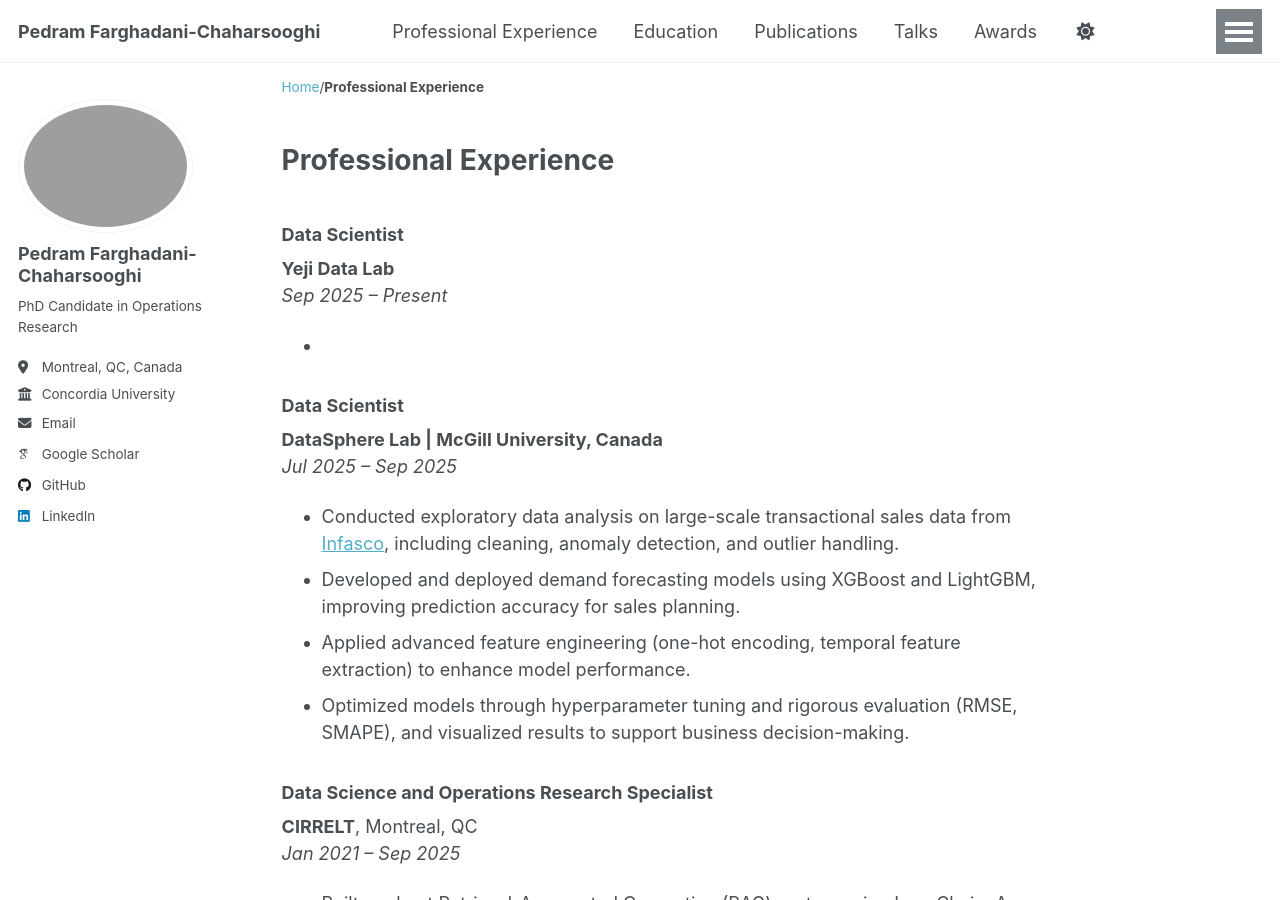
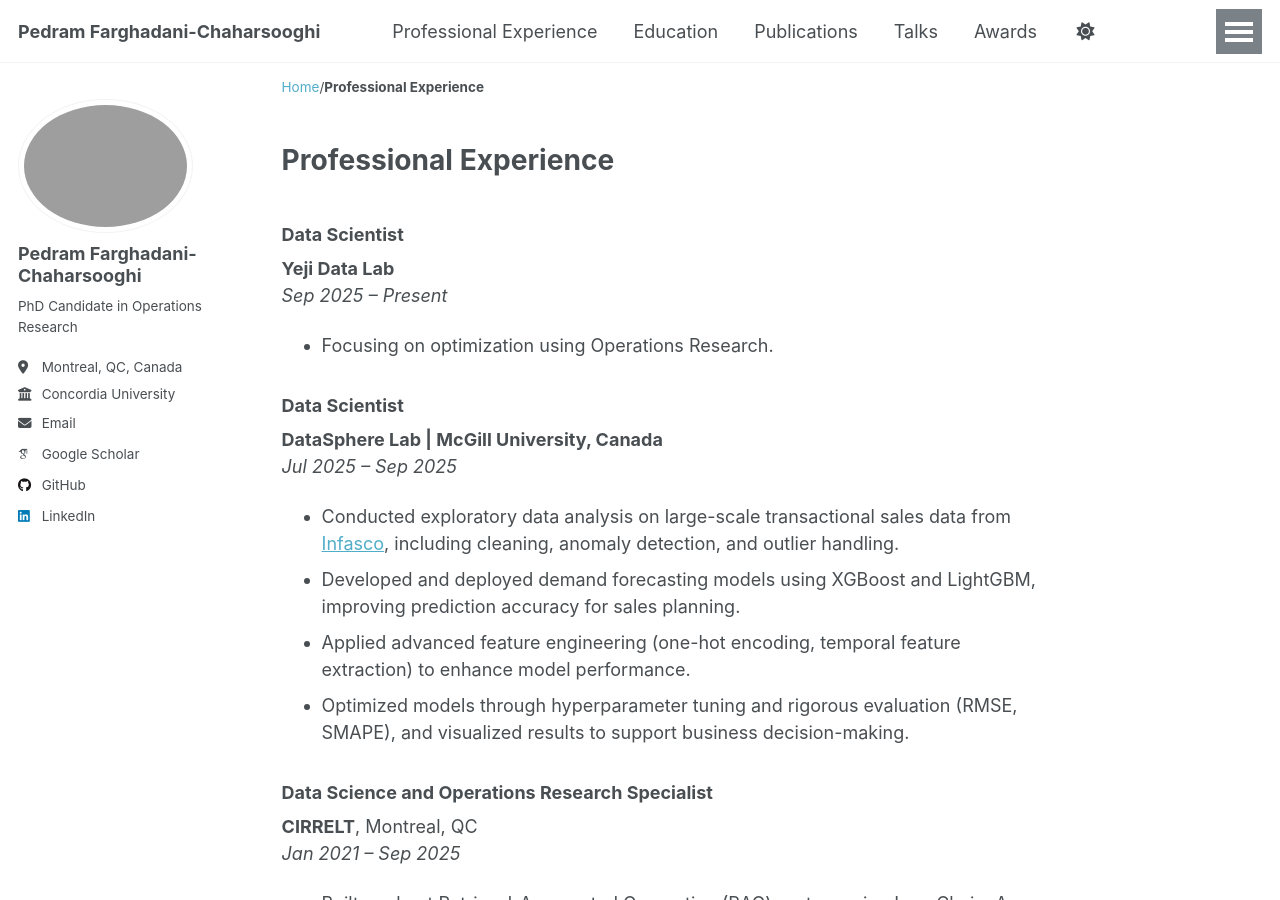
Before and after one commit to Pedram-Fdi/Pedram-Fdi.github.io, a Jekyll site: the page built from _pages/professionalexperience.md, in a window 1280 px wide and 900 px high. Built offline with Jekyll 4.4.1, drawn with Linux system fonts in a browser that asks for light colours; some web fonts are replaced.

Commit message:
Update professionalexperience.md

```diff
--- a/_pages/professionalexperience.md
+++ b/_pages/professionalexperience.md
@@ -8,7 +8,7 @@ author_profile: true
 ### Data Scientist
 **Yeji Data Lab**
 *Sep 2025 – Present*
--
+- Focusing on optimization using Operations Research.
 
 ### Data Scientist
 **DataSphere Lab | McGill University, Canada**
```
